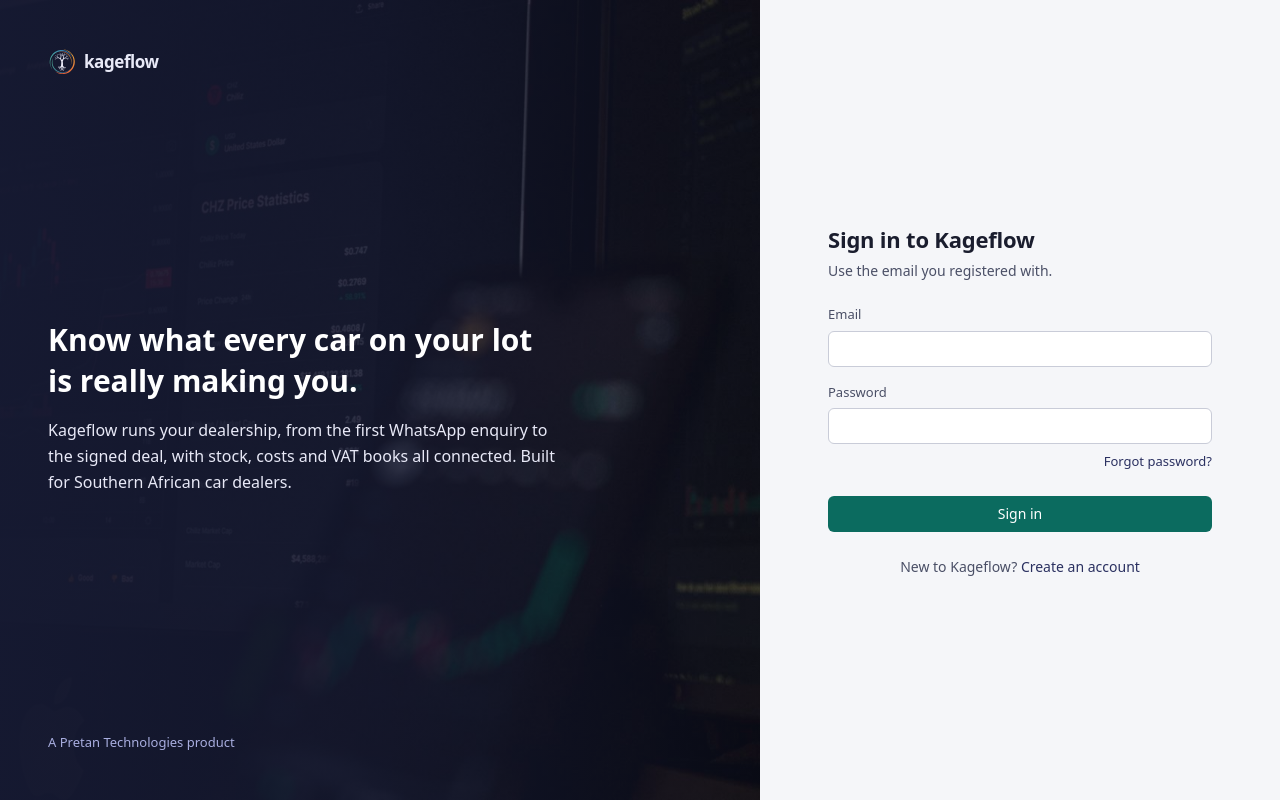
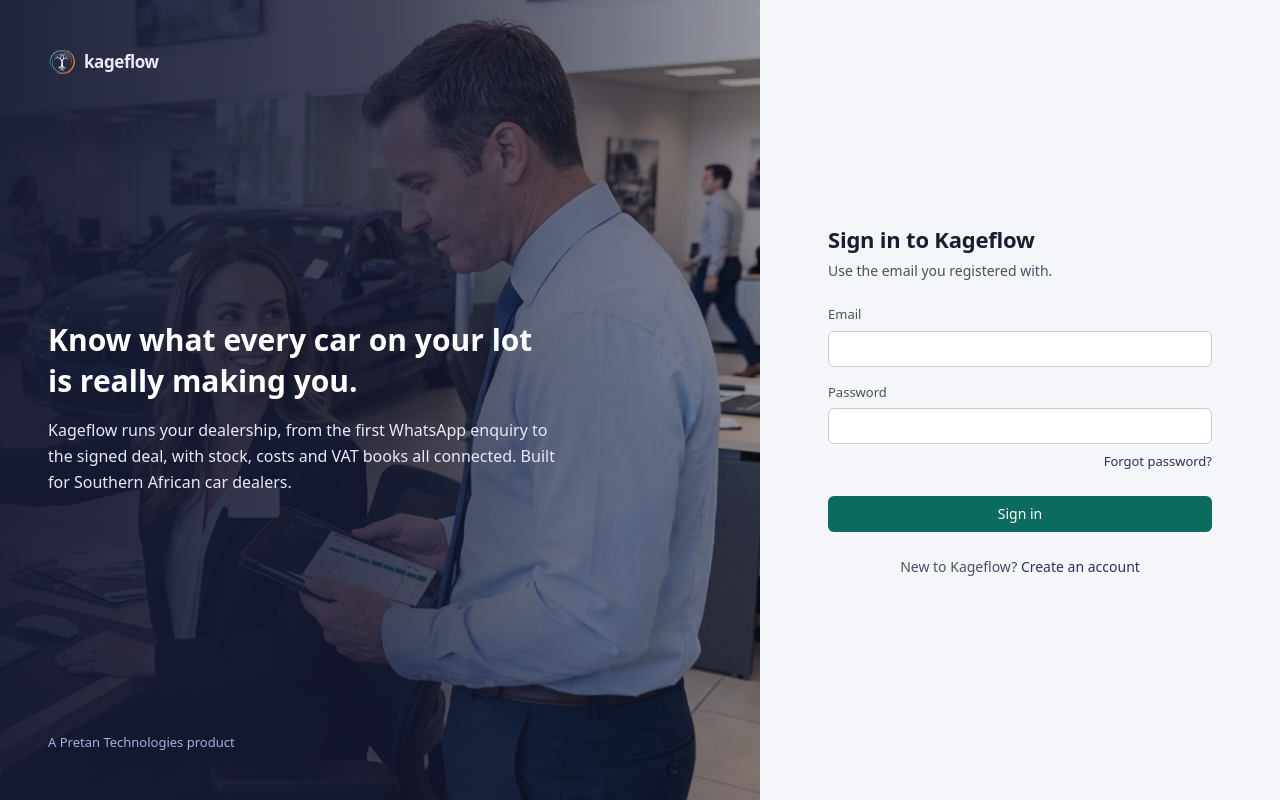
Before and after one commit to tanatswamatt/kageflow, a Next.js app: page /login in a window 1280 px wide. Built offline with nearby package versions, Linux system fonts and the light colour scheme.

Commit message:
New login background

```diff
--- a/app/login/page.tsx
+++ b/app/login/page.tsx
@@ -20,7 +20,7 @@
     <main className="grid min-h-dvh lg:grid-cols-[1fr_minmax(420px,520px)]">
       <section className="relative hidden overflow-hidden bg-shadow-900 p-12 text-shadow-100 lg:flex lg:flex-col lg:justify-between">
         {/* eslint-disable-next-line @next/next/no-img-element */}
-        <img src="/login-bg.jpg" alt="" aria-hidden="true" className="pointer-events-none absolute inset-0 h-full w-full object-cover" />
+        <img src="/login-bg.jpg" alt="" aria-hidden="true" className="pointer-events-none absolute inset-0 h-full w-full object-cover object-right" />
         <div className="pointer-events-none absolute inset-0 bg-gradient-to-r from-shadow-900/95 via-shadow-900/80 to-shadow-900/40" aria-hidden="true" />
         <div className="relative"><Logo inverted /></div>
         <div className="relative max-w-lg">
```
Also changed, not shown: public/login-bg.jpg.
